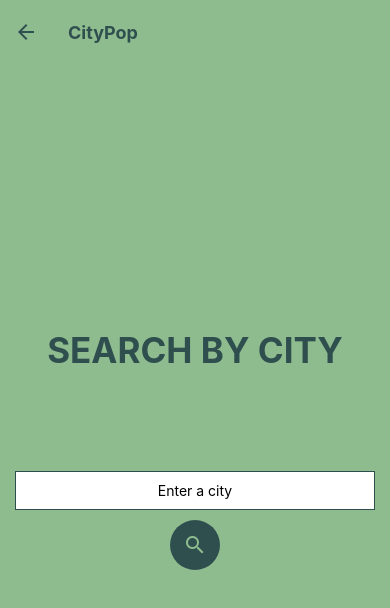
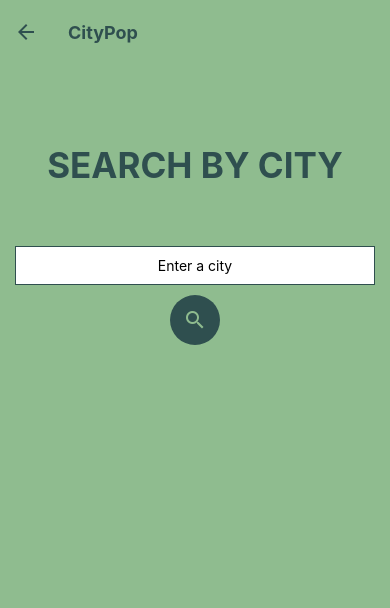
Before and after one commit to ellensundholm/citypop, a React Native app: screen /CitySearch in a window 390 px wide. Shown: the top 608 px of the page. Built offline with nearby package versions, Linux system fonts and the light colour scheme.

Commit message:
fix: fix design of title to match wireframes

```diff
--- a/App.tsx
+++ b/App.tsx
@@ -29,7 +29,7 @@ export default function App() {
             fontWeight: 'bold',
           },
         }} initialRouteName="HomeScreen">
-        <Stack.Screen name="HomeScreen" component={HomeScreen} options={{ headerShown: false }} />
+        <Stack.Screen name="HomeScreen" component={HomeScreen} options={{ title: "" }} />
         <Stack.Screen name="CitySearch" component={CitySearch} options={{ title: "CityPop" }} />
         <Stack.Screen name="CountrySearch" component={CountrySearch} options={{ title: "CityPop" }} />
         <Stack.Screen name="CityResult" component={CityResult} options={{ title: "CityPop" }} />
--- a/components/CityResult.tsx
+++ b/components/CityResult.tsx
@@ -29,7 +29,7 @@ export default function CityResult({ route, navigation }: CityResultProps) {
 const styles = StyleSheet.create({
     container: {
         flex: 1,
-        justifyContent: "center",
+        justifyContent: "flex-start",
         paddingHorizontal: 15,
         backgroundColor: Colors.primary,
     },
--- a/components/CitySearch.tsx
+++ b/components/CitySearch.tsx
@@ -36,8 +36,7 @@ export default function CitySearch({route, navigation}: CitySearchProps) {
                 setSearching(false)
             })
             .catch(error => {
-                // TODO: Error-handling.
-                console.log(error)
+                console.error(error)
             })
     }
 
@@ -64,7 +63,7 @@ export default function CitySearch({route, navigation}: CitySearchProps) {
 const styles = StyleSheet.create({
     container: {
         flex: 1,
-        justifyContent: "center",
+        justifyContent: "flex-start",
         paddingHorizontal: 15,
         backgroundColor: Colors.primary,
     },
--- a/components/CountryResult.tsx
+++ b/components/CountryResult.tsx
@@ -31,7 +31,7 @@ export default function CountryResult({ route, navigation }: CountryResultProps)
 const styles = StyleSheet.create({
     container: {
         flex: 1,
-        justifyContent: "center",
+        justifyContent: "flex-start",
         paddingHorizontal: 15,
         backgroundColor: Colors.primary,
     },
--- a/components/CountrySearch.tsx
+++ b/components/CountrySearch.tsx
@@ -34,9 +34,10 @@ export default function CountrySearch({ route, navigation }: CountrySearchProps)
                 setSearching(false)
             })
             .catch(error => {
-                // TODO: Error-handling.
+                // TODO: Error-handling
                 console.log(error)
             })
+
     }
 
     return (
@@ -62,7 +63,7 @@ export default function CountrySearch({ route, navigation }: CountrySearchProps)
 const styles = StyleSheet.create({
     container: {
         flex: 1,
-        justifyContent: "center",
+        justifyContent: "flex-start",
         paddingHorizontal: 15,
         backgroundColor: Colors.primary,
     },
--- a/components/HomeScreen.tsx
+++ b/components/HomeScreen.tsx
@@ -9,7 +9,6 @@ import { Colors } from '../styles/colors';
 /**
  * Component for the homescreen of citypop. Here you can choose to search on city or country.
  */
-
 
 export default function HomeScreen({ route, navigation }: HomeScreenProps) {
 
@@ -41,7 +40,7 @@ export default function HomeScreen({ route, navigation }: HomeScreenProps) {
 const styles = StyleSheet.create({
     container: {
         flex: 1,
-        justifyContent: "center",
+        justifyContent: "flex-start",
         paddingHorizontal: 15,
         backgroundColor: Colors.primary,
     }
--- a/components/Title.tsx
+++ b/components/Title.tsx
@@ -20,9 +20,8 @@ export default function Title({title}: TitleProps) {
 const styles = StyleSheet.create({
 
     titleContainer: {
-        alignItems: "center",
-        marginBottom: 100
-
+        marginBottom: 60,
+        marginTop: 80
     },
     title: {
         fontWeight: "bold",
```
